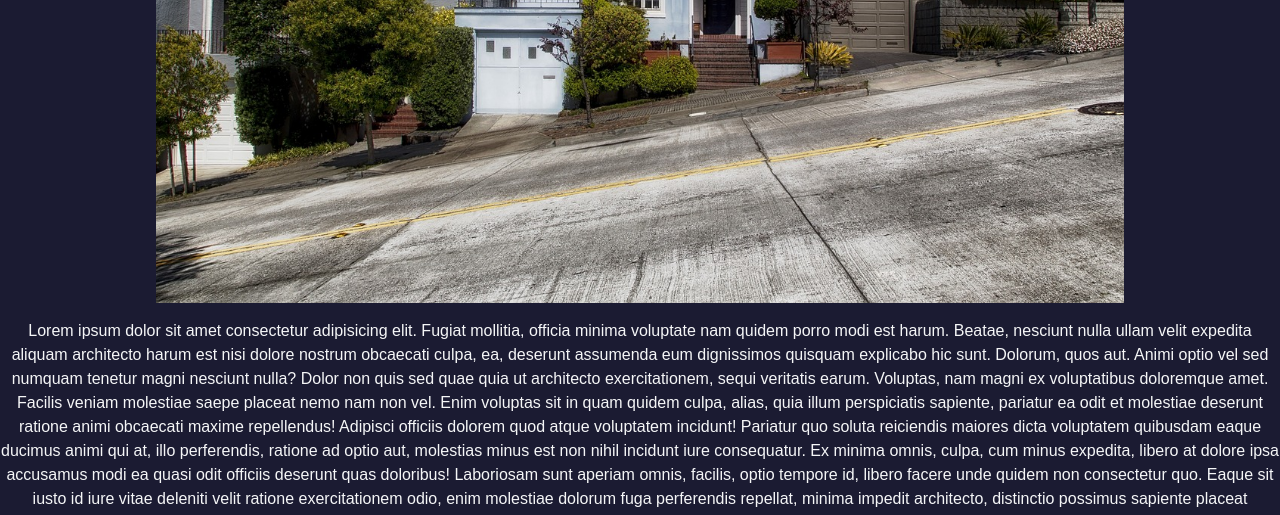
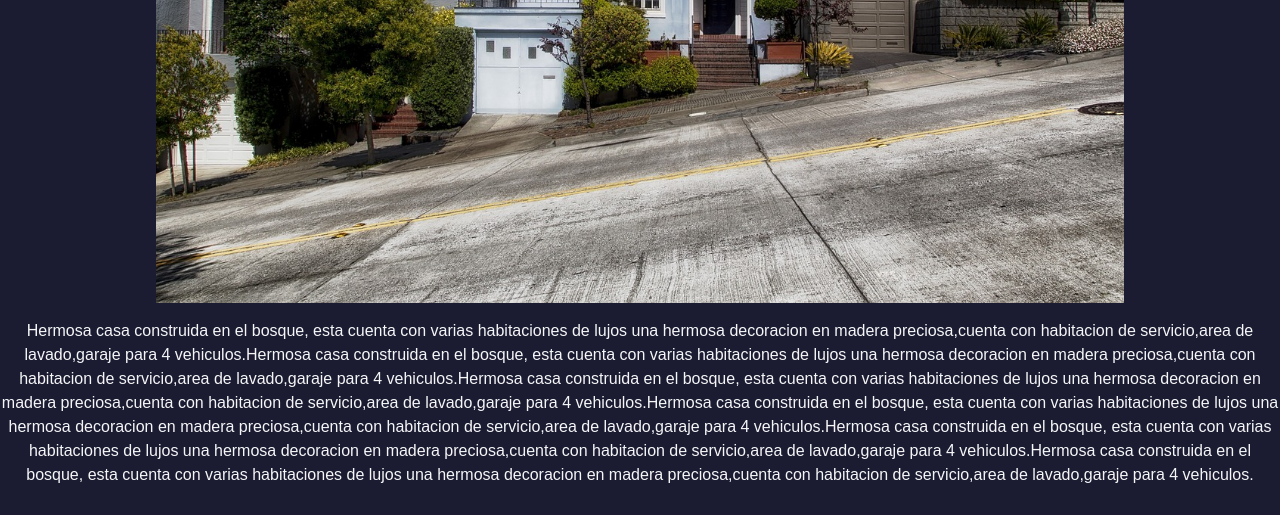
Before and after one commit to BrokiDev/SearcHouse-SASS, a website: page pages/opcion.html in a window 1280 px wide. Shown: the part 655-1170 px from the top of the page. Drawn offline with nearby package versions, Linux system fonts and the light colour scheme.

Commit message:
retoques finales

```diff
--- a/pages/opcion.html
+++ b/pages/opcion.html
@@ -104,38 +104,24 @@
         <img src="../multimedia/img4.jpg" alt="Imagen sobre nosotros" />
       </div>
       <p class="text-centrado">
-        Lorem ipsum dolor sit amet consectetur adipisicing elit. Fugiat
-        mollitia, officia minima voluptate nam quidem porro modi est harum.
-        Beatae, nesciunt nulla ullam velit expedita aliquam architecto harum est
-        nisi dolore nostrum obcaecati culpa, ea, deserunt assumenda eum
-        dignissimos quisquam explicabo hic sunt. Dolorum, quos aut. Animi optio
-        vel sed numquam tenetur magni nesciunt nulla? Dolor non quis sed quae
-        quia ut architecto exercitationem, sequi veritatis earum. Voluptas, nam
-        magni ex voluptatibus doloremque amet. Facilis veniam molestiae saepe
-        placeat nemo nam non vel. Enim voluptas sit in quam quidem culpa, alias,
-        quia illum perspiciatis sapiente, pariatur ea odit et molestiae deserunt
-        ratione animi obcaecati maxime repellendus! Adipisci officiis dolorem
-        quod atque voluptatem incidunt! Pariatur quo soluta reiciendis maiores
-        dicta voluptatem quibusdam eaque ducimus animi qui at, illo perferendis,
-        ratione ad optio aut, molestias minus est non nihil incidunt iure
-        consequatur. Ex minima omnis, culpa, cum minus expedita, libero at
-        dolore ipsa accusamus modi ea quasi odit officiis deserunt quas
-        doloribus! Laboriosam sunt aperiam omnis, facilis, optio tempore id,
-        libero facere unde quidem non consectetur quo. Eaque sit iusto id iure
-        vitae deleniti velit ratione exercitationem odio, enim molestiae dolorum
-        fuga perferendis repellat, minima impedit architecto, distinctio
-        possimus sapiente placeat assumenda aspernatur modi. Adipisci nihil
-        velit, maxime ut sed voluptates, nobis atque magni quidem quaerat ipsa,
-        commodi consectetur molestias. Omnis, suscipit autem fugiat nulla fugit
-        iste consequatur amet soluta quasi. Doloribus, nemo vel. Quidem,
-        similique ut assumenda tenetur laborum nulla nobis delectus animi, id
-        repellendus consequuntur? Alias dicta optio iusto voluptates, incidunt
-        sint doloremque, porro voluptatum sit reiciendis inventore illo earum
-        dolore in amet id nobis veniam quod, eaque minima eius repellat
-        exercitationem? Fuga et cupiditate, aspernatur iste labore, officia
-        harum corrupti dolore omnis laboriosam in ipsam id ipsa blanditiis iusto
-        distinctio rerum perferendis? Dolores eaque ullam suscipit excepturi in
-        iste.
+        Hermosa casa construida en el bosque, esta cuenta con varias
+        habitaciones de lujos una hermosa decoracion en madera preciosa,cuenta
+        con habitacion de servicio,area de lavado,garaje para 4
+        vehiculos.Hermosa casa construida en el bosque, esta cuenta con varias
+        habitaciones de lujos una hermosa decoracion en madera preciosa,cuenta
+        con habitacion de servicio,area de lavado,garaje para 4
+        vehiculos.Hermosa casa construida en el bosque, esta cuenta con varias
+        habitaciones de lujos una hermosa decoracion en madera preciosa,cuenta
+        con habitacion de servicio,area de lavado,garaje para 4
+        vehiculos.Hermosa casa construida en el bosque, esta cuenta con varias
+        habitaciones de lujos una hermosa decoracion en madera preciosa,cuenta
+        con habitacion de servicio,area de lavado,garaje para 4
+        vehiculos.Hermosa casa construida en el bosque, esta cuenta con varias
+        habitaciones de lujos una hermosa decoracion en madera preciosa,cuenta
+        con habitacion de servicio,area de lavado,garaje para 4
+        vehiculos.Hermosa casa construida en el bosque, esta cuenta con varias
+        habitaciones de lujos una hermosa decoracion en madera preciosa,cuenta
+        con habitacion de servicio,area de lavado,garaje para 4 vehiculos.
       </p>
     </main>
     <footer>
```
